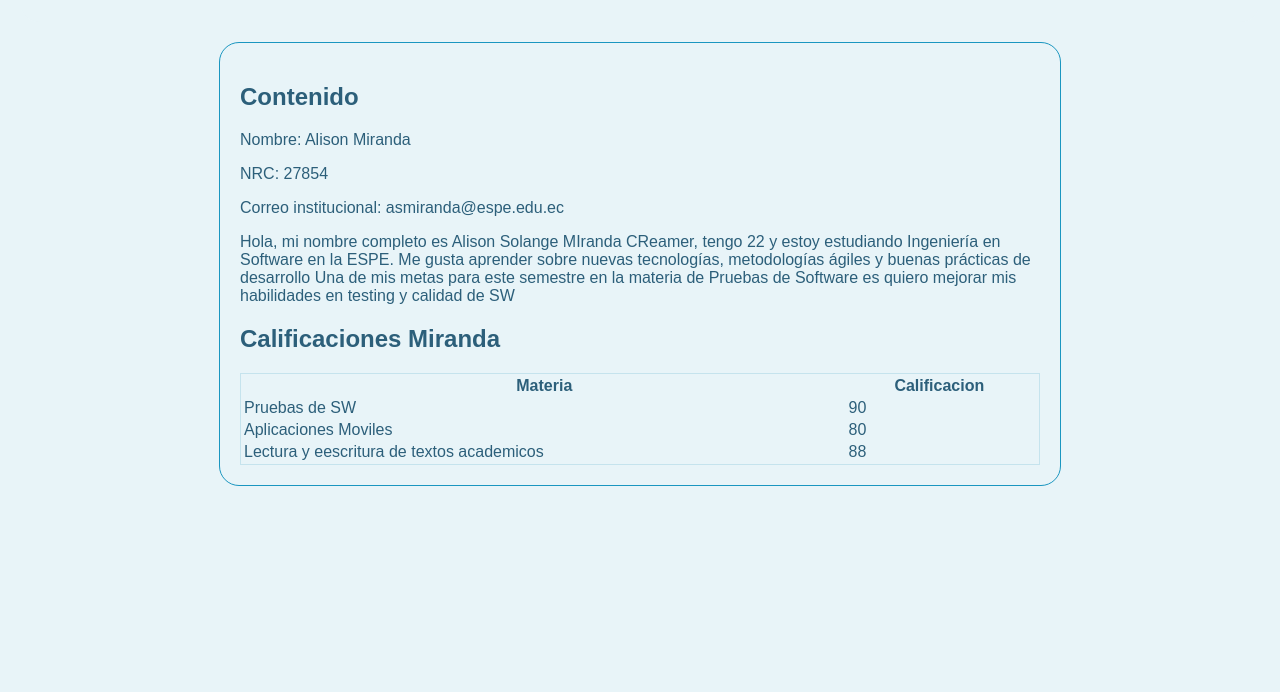
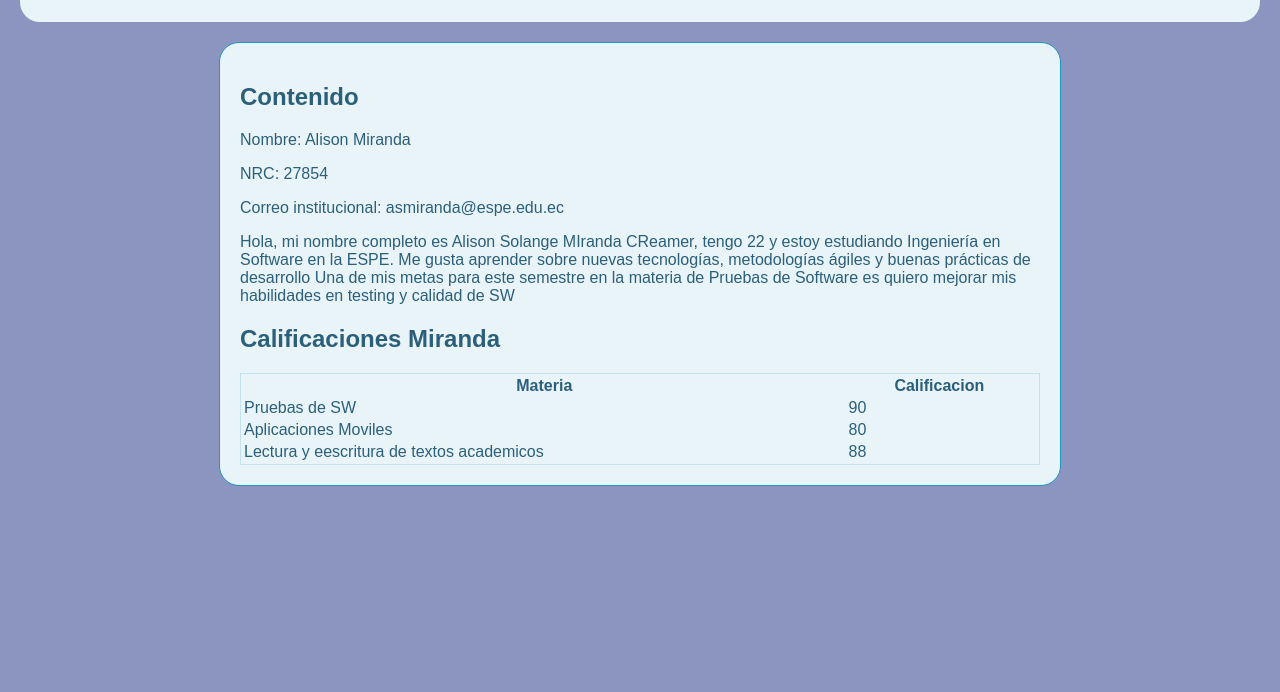
Before and after one commit to mirandaalison/Examen-Miranda-Alison-Ci-CD, a website: page public/index.html in a window 1280 px wide. Shown: the part 108-800 px from the top of the page. Drawn offline with Linux system fonts and the light colour scheme.

Commit message:
Interfaz

```diff
--- a/public/index.html
+++ b/public/index.html
@@ -9,7 +9,7 @@
         font-family: Arial, sans-serif;
         margin: 0;
         padding: 20px;
-        background-color: #e8f4f8;
+        background-color: #8c94c0;
         color: #2c5f7a;
         }
         header {
```
